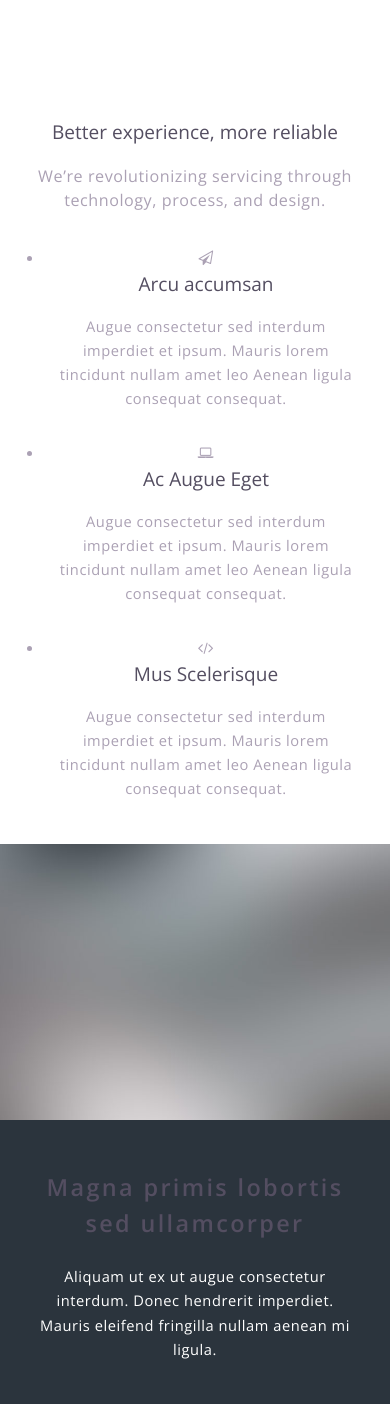
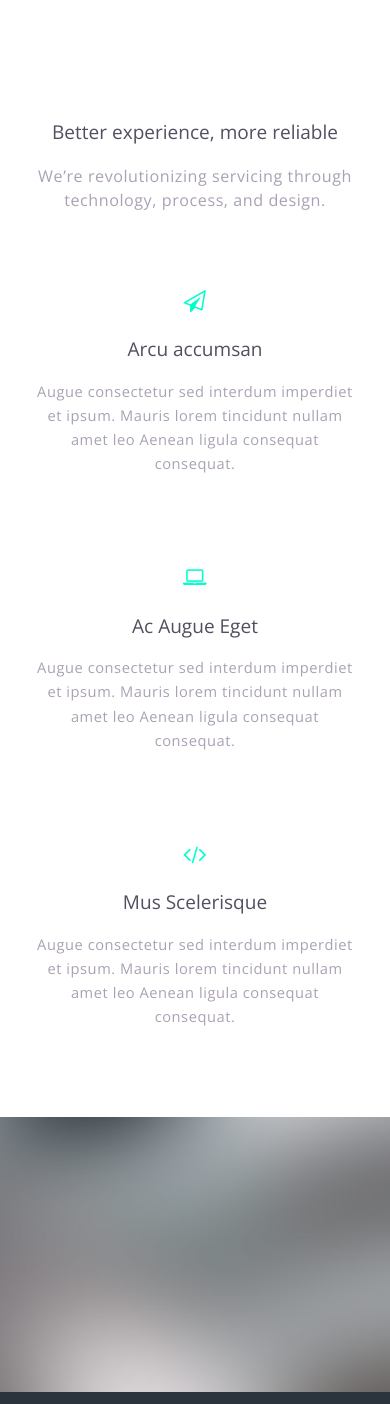
Before and after one commit to awhyit/pennie, a PHP site: page / in a window 390 px wide. Shown: the part 371-1775 px from the top of the page. Run offline with PHP 8.4, Linux system fonts and the light colour scheme.

Commit message:
page 2 rework part 2

```diff
--- a/assets/css/main.css
+++ b/assets/css/main.css
@@ -2554,6 +2554,134 @@
 
 			}
 
+/* Features 2*/
+
+	.page2 {
+		display: -moz-flex;
+		display: -webkit-flex;
+		display: -ms-flex;
+		display: flex;
+		-moz-flex-wrap: wrap;
+		-webkit-flex-wrap: wrap;
+		-ms-flex-wrap: wrap;
+		flex-wrap: wrap;
+		-moz-justify-content: center;
+		-webkit-justify-content: center;
+		-ms-justify-content: center;
+		justify-content: center;
+		list-style: none;
+		padding: 0;
+		width: 100%;
+	}
+
+		.page2 li {
+			padding: 4em 4em 2em 6em ;
+			display: block;
+			position: relative;
+			text-align: left;
+			width: 33%;
+		}
+
+			.page2 li:nth-child(1) {
+				background-color: rgba(0, 0, 0, 0.035);
+			}
+
+			.page2 li:nth-child(2) {
+				background-color: rgba(0, 0, 0, 0.07);
+			}
+
+			.page2 li:nth-child(3) {
+				background-color: rgba(0, 0, 0, 0.105);
+			}
+
+			.page2 li:nth-child(4) {
+				background-color: rgba(0, 0, 0, 0.14);
+			}
+
+			.page2 li:nth-child(5) {
+				background-color: rgba(0, 0, 0, 0.175);
+			}
+
+			.page2 li:nth-child(6) {
+				background-color: rgba(0, 0, 0, 0.21);
+			}
+
+			.page2 li:nth-child(7) {
+				background-color: rgba(0, 0, 0, 0.245);
+			}
+
+			.page2 li:nth-child(8) {
+				background-color: rgba(0, 0, 0, 0.28);
+			}
+
+			.page2 li:nth-child(9) {
+				background-color: rgba(0, 0, 0, 0.315);
+			}
+
+			.page2 li:nth-child(10) {
+				background-color: rgba(0, 0, 0, 0.35);
+			}
+
+			.page2 li:before {
+				display: block;
+				color: #00ffcc;
+				position: absolute;
+				left: 1.75em;
+				top: 2.75em;
+				font-size: 1.5em;
+			}
+
+			.page2 li:nth-child(1) {
+				border-top-left-radius: 3px;
+			}
+
+			.page2 li:nth-child(2) {
+				border-top-right-radius: 3px;
+			}
+
+			.page2 li:nth-child(3) {
+				border-top-right-radius: 3px;
+			}
+
+			.page2 li:nth-last-child(1) {
+				border-bottom-right-radius: 3px;
+			}
+
+			.page2 li:nth-last-child(2) {
+				border-bottom-left-radius: 3px;
+			}
+
+			@media screen and (max-width: 980px) {
+
+				.page2 li {
+					padding: 3em 2em 1em 2em ;
+					text-align: center;
+				}
+
+					.page2 li:before {
+						left: 0;
+						margin: 0 0 1em 0;
+						position: relative;
+						top: 0;
+					}
+
+			}
+
+			@media screen and (max-width: 736px) {
+
+				.page2 li {
+					padding: 3em 0 1em 0 ;
+					background-color: transparent !important;
+					border-top: solid 2px #fff;
+					width: 100%;
+				}
+
+					.page2 li:first-child {
+						border-top: 0;
+					}
+
+			}
+
 /* Spotlight */
 
 	.spotlight {
```
